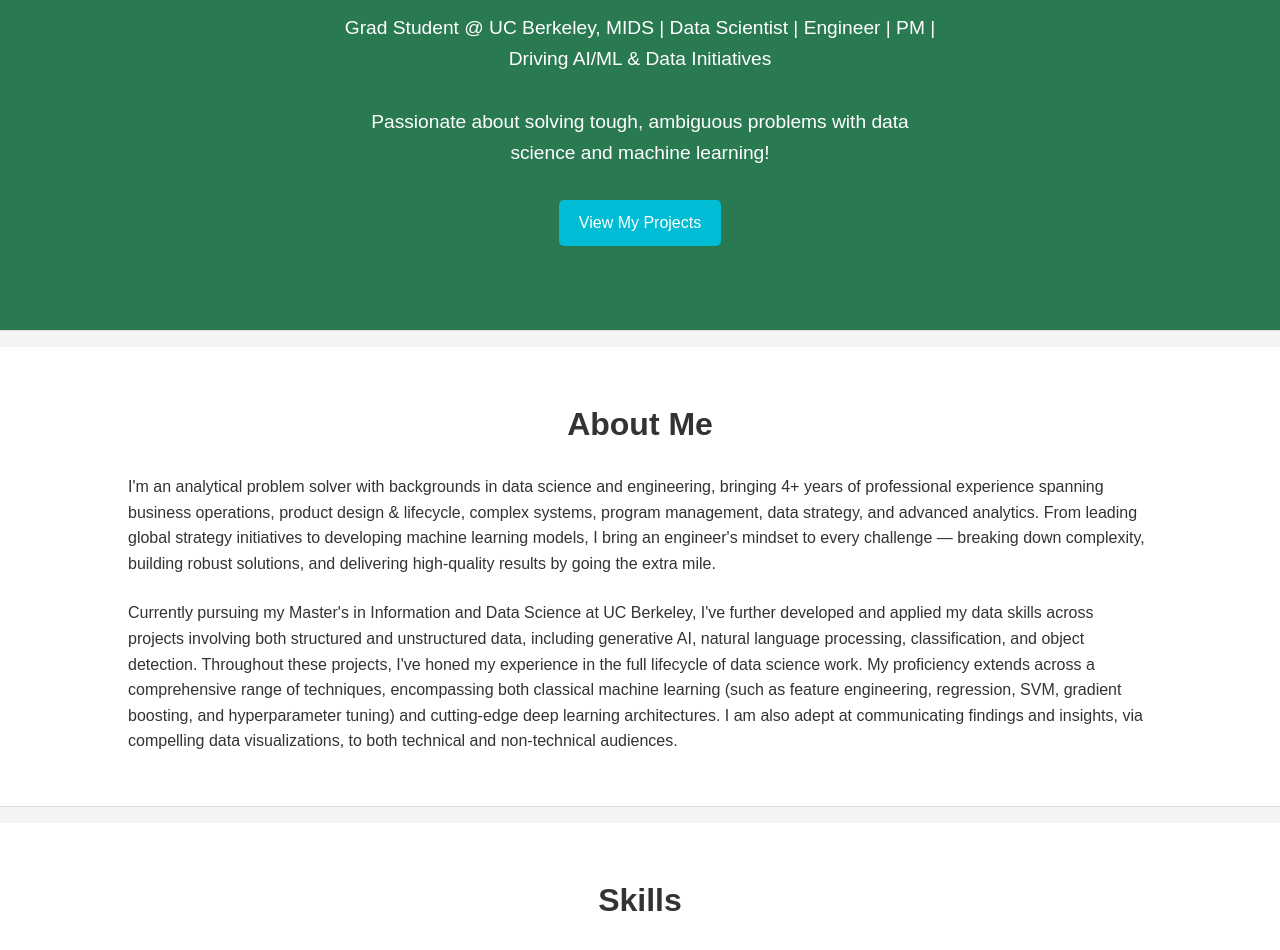
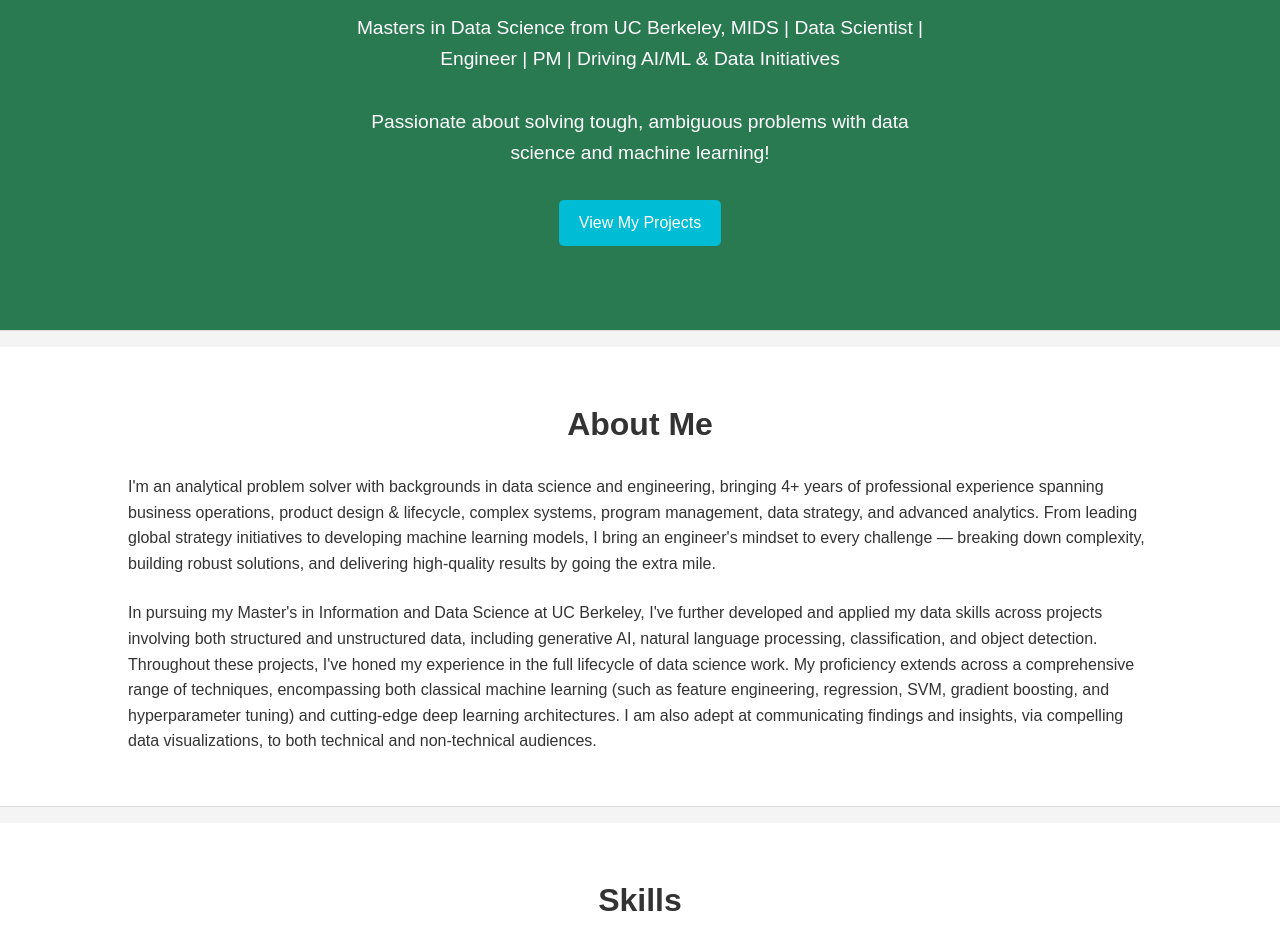
Before and after one commit to kchowp/kchowp.github.io, a plain HTML site: page index.html in a window 1280 px wide. Shown: the part 614-1564 px from the top of the page. Drawn offline with Linux system fonts and the light colour scheme.

Commit message:
updating language for graduating

```diff
--- a/index.html
+++ b/index.html
@@ -28,7 +28,7 @@
             <div class="container">
                 <img src="images/kevin_chow.jpg" alt="Kevin Chow" class="profile-photo">
                 <h2>Hello, I'm Kevin Chow!</h2>
-                <p class="tagline">Grad Student @ UC Berkeley, MIDS | Data Scientist | Engineer | PM | Driving AI/ML & Data Initiatives</p>
+                <p class="tagline">Masters in Data Science from UC Berkeley, MIDS | Data Scientist | Engineer | PM | Driving AI/ML & Data Initiatives</p>
                 <p>Passionate about solving tough, ambiguous problems with data science and machine learning!</p>
                 <a href="#projects" class="btn">View My Projects</a>
             </div>
@@ -41,7 +41,7 @@
                     complex systems, program management,
                     data strategy, and advanced analytics. From leading global strategy initiatives to developing machine learning models, I bring an engineer's mindset to every challenge —
                     breaking down complexity, building robust solutions, and delivering high-quality results by going the extra mile.</p>
-                <p>Currently pursuing my Master's in Information and Data Science at UC Berkeley, I've further developed and applied my data skills across projects involving both structured and
+                <p>In pursuing my Master's in Information and Data Science at UC Berkeley, I've further developed and applied my data skills across projects involving both structured and
                     unstructured data, including generative AI, natural language processing, classification, and object detection. Throughout these projects, I've honed my experience in the full
                     lifecycle of data science work. My proficiency extends across a comprehensive range of techniques, encompassing both classical machine learning (such as feature engineering,
                     regression, SVM,  gradient boosting, and hyperparameter tuning) and cutting-edge deep learning architectures. I am also adept at communicating findings and insights, via
```
Also changed, not shown: 1 other file.
